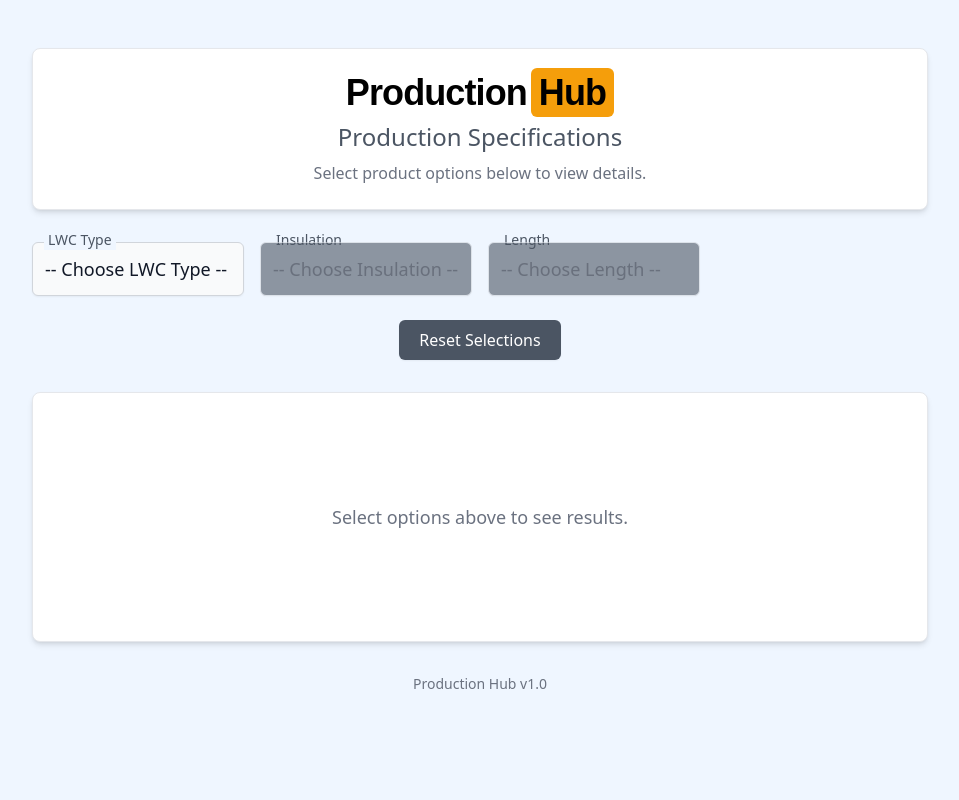
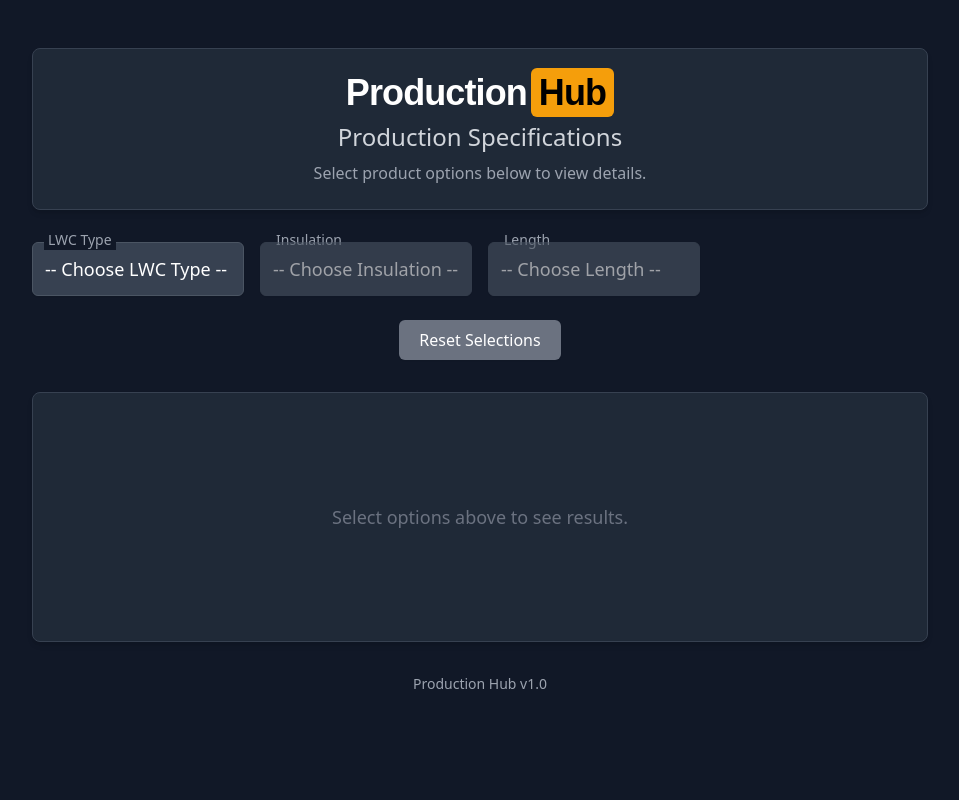
Before and after one commit to jmcatena91/Productionhub, a Flask app: page / in a window 1280 px wide. Shown: the whole page, without its empty margins (160-1119 px from the left). Run offline with Flask 3, Linux system fonts and the light colour scheme; some libraries are stand-ins or nearby versions.

Commit message:
style: update UI styling with larger text and dark theme
- Increase font sizes and improve readability in results display
- Remove light theme and simplify to dark theme only
- Clean up unused theme toggle code and comments

```diff
--- a/static/js/app.js
+++ b/static/js/app.js
@@ -136,22 +136,23 @@ const displayResult = (item) => {
             title = `Specifications for ${baseLwc} + ${item.partner}`;
         }
 
+        // Updated styling for larger text
         resultsContainer.innerHTML = `
             <div class="w-full max-w-2xl mx-auto result-card">
-                <div class="bg-blue-50 dark:bg-gray-700 p-6 rounded-lg border border-blue-200 dark:border-gray-600 shadow-lg">
-                    <h3 class="text-2xl font-bold text-gray-800 dark:text-gray-100 mb-5">${title}</h3>
-                    <div class="grid grid-cols-2 gap-x-8 gap-y-4 text-lg">
-                        <div class="font-medium text-gray-600 dark:text-gray-300">Diameter Blade Size:</div>
-                        <div class="font-mono text-gray-900 dark:text-gray-100 font-semibold">${item.bladeSize ?? 'N/A'}</div>
+                <div class="bg-amber-500 p-6 rounded-lg border border-amber-600 shadow-lg">
+                    <h3 class="text-3xl font-bold text-black mb-5">${title}</h3>
+                    <div class="grid grid-cols-2 gap-x-8 gap-y-4 text-xl">
+                        <div class="font-medium text-black self-center">Diameter Blade Size:</div>
+                        <div class="font-mono text-black font-bold text-4xl self-center">${item.bladeSize ?? 'N/A'}</div>
 
-                        <div class="font-medium text-gray-600 dark:text-gray-300">Layers to Roll:</div>
-                        <div class="font-mono text-gray-900 dark:text-gray-100 font-semibold">${item.layers ?? 'N/A'}</div>
+                        <div class="font-medium text-black self-center">Layers to Roll:</div>
+                        <div class="font-mono text-black font-bold text-4xl self-center">${item.layers ?? 'N/A'}</div>
 
-                        <div class="font-medium text-gray-600 dark:text-gray-300">QTY. per Pallet:</div>
-                        <div class="font-mono text-gray-900 dark:text-gray-100 font-semibold">${item.qtyPerPallet ?? 'N/A'}</div>
+                        <div class="font-medium text-black self-center">QTY. per Pallet:</div>
+                        <div class="font-mono text-black font-bold text-4xl self-center">${item.qtyPerPallet ?? 'N/A'}</div>
 
-                        <div class="font-medium text-gray-600 dark:text-gray-300">Box Pallet:</div>
-                        <div class="font-mono text-gray-900 dark:text-gray-100 font-semibold">${item.boxPallet ?? 'N/A'}</div>
+                        <div class="font-medium text-black self-center">Box Pallet:</div>
+                        <div class="font-mono text-black font-bold text-4xl self-center">${item.boxPallet ?? 'N/A'}</div>
                     </div>
                 </div>
             </div>`;
@@ -194,7 +195,7 @@ const initializeApp = async () => {
         localItems = data.items;
         console.log(`Loaded ${localItems.length} items.`);
 
-        // --- Initial Population ---
+        // Initial Population
         const lwcOptions = [...new Set(localItems.map(item => item.lwc))];
         lwcOptions.sort((a, b) => parseFraction(a) - parseFraction(b));
         populateDropdown(lwcFilter, lwcOptions);
@@ -206,7 +207,7 @@ const initializeApp = async () => {
         showInitialMessage();
 
 
-        // --- Event Listeners (Filters) ---
+        // Event Listeners (Filters)
         lwcFilter.addEventListener('change', () => {
             const selectedLwc = lwcFilter.value;
             resetDropdown(secondLwcFilter, 'Choose Partner LWC');
@@ -298,7 +299,7 @@ const initializeApp = async () => {
             findAndDisplayResult();
         });
 
-        // --- Reset Button Listener ---
+        // Reset Button Listener
         if (resetButton) {
             resetButton.addEventListener('click', resetFilters);
         } else {
@@ -321,6 +322,5 @@ const initializeApp = async () => {
 
 // --- Initial Calls (AFTER DOM is ready) ---
 document.addEventListener('DOMContentLoaded', () => {
-    initializeApp(); // Initialize the main app filters and data
-    // Theme toggle setup removed
+    initializeApp();
 });
--- a/templates/index.html
+++ b/templates/index.html
@@ -3,7 +3,7 @@
 <head>
     <meta charset="UTF-8">
     <meta name="viewport" content="width=device-width, initial-scale=1.0">
-    <title>ProductionHub - Specifications</title>
+    <title>Production Hub - Specifications</title>
     <script src="https://cdn.tailwindcss.com"></script>
     <style>
         body {
@@ -48,52 +48,51 @@
              background-color: #374151; /* Dark mode option background */
              color: #f3f4f6; /* Dark mode option text */
         }
-        /* Removed theme toggle CSS */
     </style>
 </head>
-<body class="bg-blue-50 dark:bg-gray-900 text-gray-900 dark:text-gray-200 font-sans min-h-screen flex flex-col items-center pt-8 md:pt-12 px-4">
+<body class="bg-gray-900 text-gray-200 font-sans min-h-screen flex flex-col items-center pt-8 md:pt-12 px-4">
 
     <div class="container mx-auto max-w-4xl w-full">
-        <header class="bg-white dark:bg-gray-800 rounded-lg shadow-md p-6 mb-8 text-center border border-gray-200 dark:border-gray-700">
+        <header class="bg-gray-800 rounded-lg shadow-md p-6 mb-8 text-center border border-gray-700">
             <div class="flex justify-center items-center mb-2">
-                <h1 class="text-3xl sm:text-4xl logo-font text-black dark:text-white tracking-tight">
+                <h1 class="text-3xl sm:text-4xl logo-font text-white tracking-tight">
                     Production<span class="bg-amber-500 text-black px-2 py-1 rounded-md ml-1">Hub</span>
                 </h1>
             </div>
-            <p class="text-xl sm:text-2xl text-gray-600 dark:text-gray-300 mt-1">Production Specifications</p>
-            <p class="text-md text-gray-500 dark:text-gray-400 mt-2">Select product options below to view details.</p>
+            <p class="text-xl sm:text-2xl text-gray-300 mt-1">Production Specifications</p>
+            <p class="text-md text-gray-400 mt-2">Select product options below to view details.</p>
         </header>
 
         <div id="filters" class="grid grid-cols-1 sm:grid-cols-2 md:grid-cols-4 gap-4 mb-6">
             <div class="relative">
-                <label for="lwcFilter" class="absolute -top-3 left-3 bg-blue-50 dark:bg-gray-900 px-1 text-sm text-gray-600 dark:text-gray-400">LWC Type</label>
-                <select id="lwcFilter" class="w-full p-3 text-lg border border-gray-300 dark:border-gray-600 rounded-md bg-gray-50 dark:bg-gray-700 text-gray-900 dark:text-white shadow-sm focus:outline-none focus:ring-2 focus:ring-indigo-500 dark:focus:ring-blue-400 focus:border-indigo-500 dark:focus:border-blue-400 appearance-none disabled:bg-gray-200 dark:disabled:bg-gray-600"></select>
+                <label for="lwcFilter" class="absolute -top-3 left-3 bg-gray-900 px-1 text-sm text-gray-400">LWC Type</label>
+                <select id="lwcFilter" class="w-full p-3 text-lg border border-gray-600 rounded-md bg-gray-700 text-white shadow-sm focus:outline-none focus:ring-2 focus:ring-blue-400 focus:border-blue-400 appearance-none disabled:bg-gray-600"></select>
             </div>
             <div id="secondLwcFilterContainer" class="hidden relative">
-                 <label for="secondLwcFilter" class="absolute -top-3 left-3 bg-blue-50 dark:bg-gray-900 px-1 text-sm text-gray-600 dark:text-gray-400">Partner LWC</label>
-                <select id="secondLwcFilter" class="w-full p-3 text-lg border border-gray-300 dark:border-gray-600 rounded-md bg-gray-50 dark:bg-gray-700 text-gray-900 dark:text-white shadow-sm focus:outline-none focus:ring-2 focus:ring-indigo-500 dark:focus:ring-blue-400 focus:border-indigo-500 dark:focus:border-blue-400 appearance-none disabled:bg-gray-200 dark:disabled:bg-gray-600"></select>
+                 <label for="secondLwcFilter" class="absolute -top-3 left-3 bg-gray-900 px-1 text-sm text-gray-400">Partner LWC</label>
+                <select id="secondLwcFilter" class="w-full p-3 text-lg border border-gray-600 rounded-md bg-gray-700 text-white shadow-sm focus:outline-none focus:ring-2 focus:ring-blue-400 focus:border-blue-400 appearance-none disabled:bg-gray-600"></select>
             </div>
             <div class="relative">
-                <label for="insulationFilter" class="absolute -top-3 left-3 bg-blue-50 dark:bg-gray-900 px-1 text-sm text-gray-600 dark:text-gray-400">Insulation</label>
-                <select id="insulationFilter" class="w-full p-3 text-lg border border-gray-300 dark:border-gray-600 rounded-md bg-gray-50 dark:bg-gray-700 text-gray-900 dark:text-white shadow-sm focus:outline-none focus:ring-2 focus:ring-indigo-500 dark:focus:ring-blue-400 focus:border-indigo-500 dark:focus:border-blue-400 appearance-none disabled:bg-gray-200 dark:disabled:bg-gray-600"></select>
+                <label for="insulationFilter" class="absolute -top-3 left-3 bg-gray-900 px-1 text-sm text-gray-400">Insulation</label>
+                <select id="insulationFilter" class="w-full p-3 text-lg border border-gray-600 rounded-md bg-gray-700 text-white shadow-sm focus:outline-none focus:ring-2 focus:ring-blue-400 focus:border-blue-400 appearance-none disabled:bg-gray-600"></select>
             </div>
             <div class="relative">
-                 <label for="lengthFilter" class="absolute -top-3 left-3 bg-blue-50 dark:bg-gray-900 px-1 text-sm text-gray-600 dark:text-gray-400">Length</label>
-                <select id="lengthFilter" class="w-full p-3 text-lg border border-gray-300 dark:border-gray-600 rounded-md bg-gray-50 dark:bg-gray-700 text-gray-900 dark:text-white shadow-sm focus:outline-none focus:ring-2 focus:ring-indigo-500 dark:focus:ring-blue-400 focus:border-indigo-500 dark:focus:border-blue-400 appearance-none disabled:bg-gray-200 dark:disabled:bg-gray-600"></select>
+                 <label for="lengthFilter" class="absolute -top-3 left-3 bg-gray-900 px-1 text-sm text-gray-400">Length</label>
+                <select id="lengthFilter" class="w-full p-3 text-lg border border-gray-600 rounded-md bg-gray-700 text-white shadow-sm focus:outline-none focus:ring-2 focus:ring-blue-400 focus:border-blue-400 appearance-none disabled:bg-gray-600"></select>
             </div>
         </div>
 
         <div class="flex justify-center mb-8">
-            <button id="resetButton" class="px-5 py-2 bg-gray-600 dark:bg-gray-500 text-white text-base font-medium rounded-md shadow-sm hover:bg-gray-700 dark:hover:bg-gray-600 focus:outline-none focus:ring-2 focus:ring-offset-2 focus:ring-gray-500 dark:focus:ring-gray-400 transition">
+            <button id="resetButton" class="px-5 py-2 bg-gray-500 text-white text-base font-medium rounded-md shadow-sm hover:bg-gray-600 focus:outline-none focus:ring-2 focus:ring-offset-2 focus:ring-gray-400 transition">
                 Reset Selections
             </button>
         </div>
 
-        <main id="results-container" class="bg-white dark:bg-gray-800 rounded-lg shadow-md p-6 md:p-8 min-h-[250px] flex items-center justify-center border border-gray-200 dark:border-gray-700 transition-all duration-300">
-            <p class="text-lg text-gray-500 dark:text-gray-400">Select options above to see results.</p>
+        <main id="results-container" class="bg-gray-800 rounded-lg shadow-md p-6 md:p-8 min-h-[250px] flex items-center justify-center border border-gray-700 transition-all duration-300">
+            <p class="text-lg text-gray-400">Select options above to see results.</p>
         </main>
 
-        <footer class="text-center mt-8 text-sm text-gray-500 dark:text-gray-400">
+        <footer class="text-center mt-8 text-sm text-gray-400">
              Production Hub v1.0
         </footer>
     </div>
```
